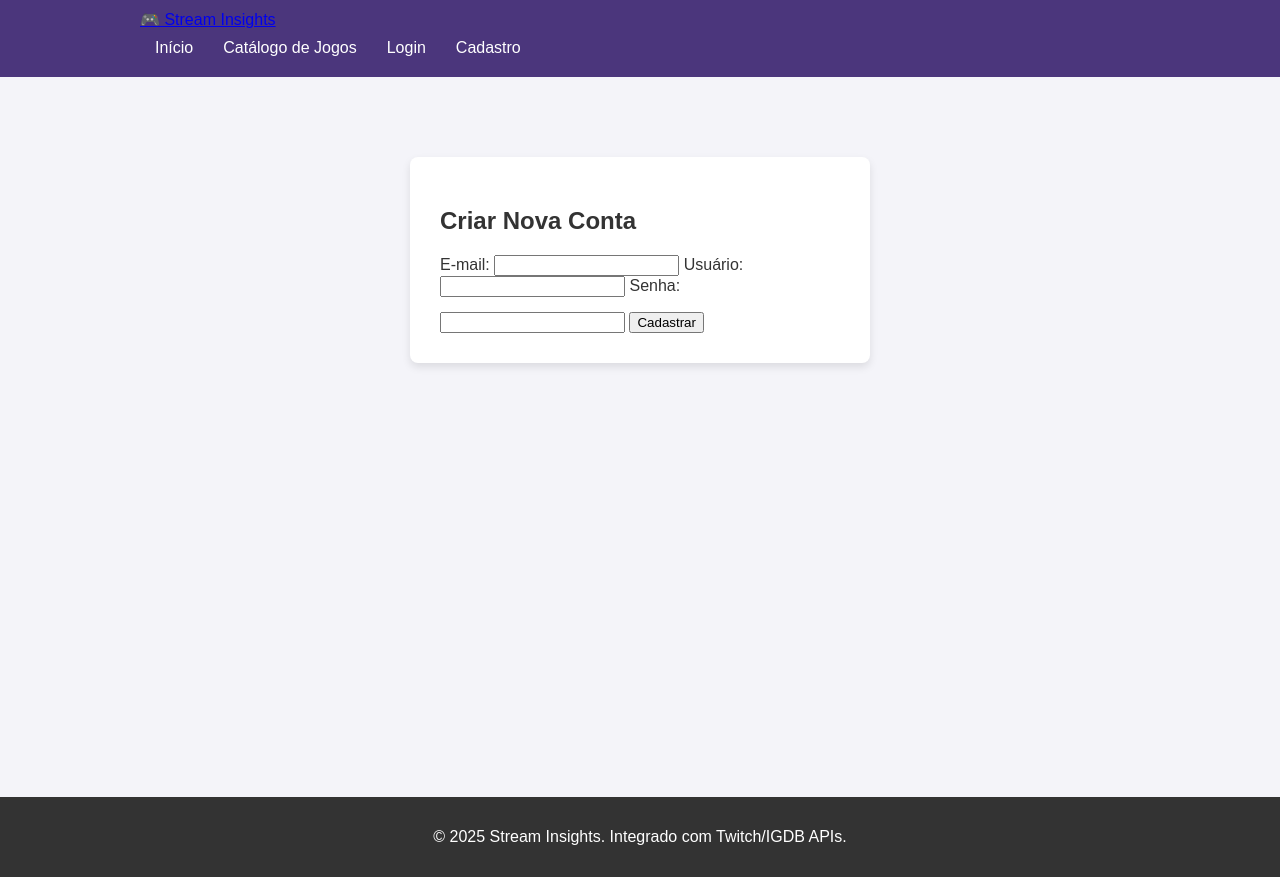
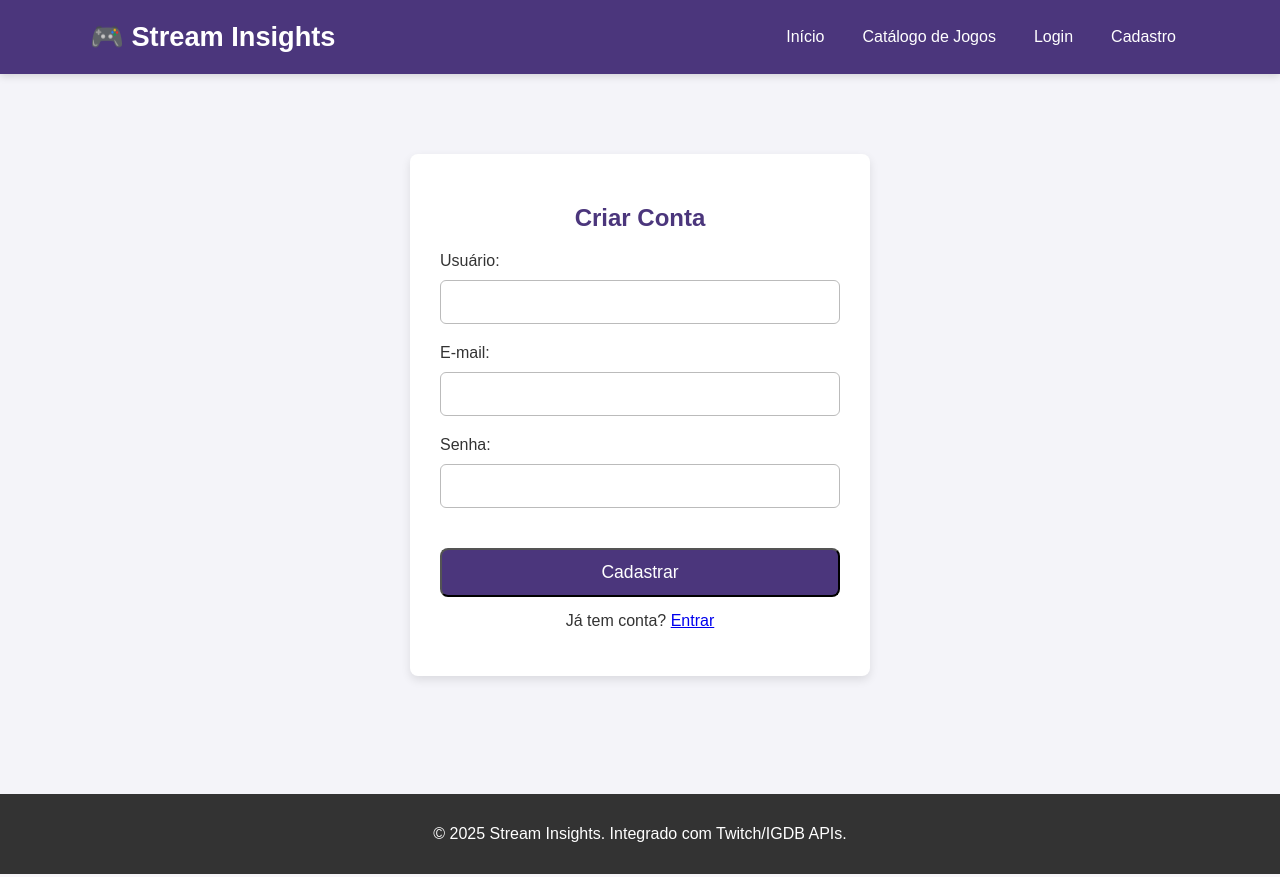
Before and after one commit to Mestrie/GameStats_FLASK, a Flask app: page /cadastro in a window 1280 px wide. Run offline with Flask 3, Linux system fonts and the light colour scheme.

Commit message:
deixando o cadastro e login funcional e fazendo algumas estilizações

```diff
--- a/app.py
+++ b/app.py
@@ -6,6 +6,7 @@ import os
 from dotenv import load_dotenv
 from itsdangerous import URLSafeTimedSerializer
 from flask import current_app
+from datetime import timedelta
 
 #Funções para geração e verificação de tokens de reset de senha
 def gerar_token_reset(user_id, expires_sec=3600):
@@ -50,6 +51,12 @@ app.config['SQLALCHEMY_TRACK_MODIFICATIONS'] = False
 db.init_app(app)
 bcrypt.init_app(app)
 login_manager.init_app(app)
+login_manager.login_view = 'login'
+login_manager.login_message_category = 'info'
+login_manager.session_protection = "strong"  # Melhorar proteção da sessão
+login_manager.remember_cookie_duration = timedelta(minutes=30)  # Expira a sessão depois de 30 minutos
+
+
 
 # ----------------------------------------------------
 # 2. IMPORTAÇÃO E ATRIBUIÇÃO CRUCIAL DO USER_LOADER
@@ -75,7 +82,7 @@ def login():
     # Se o usuário já estiver logado, redireciona
     if current_user.is_authenticated:
         flash('Você já está logado!', 'info')
-        return redirect(url_for('listagem'))
+        return redirect(url_for('listagem'))  # Redireciona para a listagem se já estiver logado
 
     if request.method == 'POST':
         email = request.form.get('email')
@@ -83,43 +90,34 @@ def login():
 
         user = User.query.filter_by(email=email).first()
 
-        # 1. Checa se o usuário existe E se o hash da senha confere
         if user and bcrypt.check_password_hash(user.password, password):
-            # 2. Login bem-sucedido
-            login_user(user, remember=True)
+            login_user(user)
             flash('Login bem-sucedido!', 'success')
+            next_page = request.args.get('next')  # Para redirecionar para a página que o usuário queria acessar
+            return redirect(next_page) if next_page else redirect(url_for('listagem'))  # Redireciona para a listagem
 
-            # Redireciona para a próxima página ou listagem
-            next_page = request.args.get('next')
-            return redirect(next_page) if next_page else redirect(url_for('listagem'))
-        else:
-            # 3. Falha no login
-            flash('Login falhou. Verifique e-mail e senha.', 'danger')
+        flash('Login falhou. Verifique e-mail e senha.', 'danger')
+    return render_template('login.html')
 
-    return render_template('login.html')
 
 @app.route('/cadastro', methods=['GET', 'POST'])
 def cadastro():
     """Página de Cadastro (Lógica REAL com DB)."""
-    # Se o usuário já estiver logado, redireciona
     if current_user.is_authenticated:
         flash('Você já está logado!', 'info')
-        return redirect(url_for('listagem'))
+        return redirect(url_for('listagem'))  # Se estiver logado, redireciona para a listagem.
 
     if request.method == 'POST':
         email = request.form.get('email')
         username = request.form.get('username')
         password = request.form.get('password')
 
-        # 1. Validação (Email já existe)
         if User.query.filter_by(email=email).first():
             flash('Este e-mail já está cadastrado. Tente fazer login.', 'danger')
             return render_template('cadastro.html')
 
-        # 2. Criação Segura do HASH
         hashed_password = bcrypt.generate_password_hash(password).decode('utf-8')
 
-        # 3. Criação do Usuário e Salva no Banco
         novo_usuario = User(email=email, username=username, password=hashed_password)
         db.session.add(novo_usuario)
         db.session.commit()
@@ -129,7 +127,9 @@ def cadastro():
 
     return render_template('cadastro.html')
 
+
 @app.route('/logout')
+@login_required
 def logout():
     logout_user()
     flash('Você foi desconectado.', 'info')
--- a/static/style.css
+++ b/static/style.css
@@ -1,3 +1,7 @@
+/* ------------------------------------------------------ */
+/*  ESTILOS GERAIS                                         */
+/* ------------------------------------------------------ */
+
 body {
     font-family: Arial, sans-serif;
     margin: 0;
@@ -7,62 +11,232 @@ body {
 }
 
 .container {
-    max-width: 1000px;
+    max-width: 1100px;
     margin: 0 auto;
     padding: 0 20px;
 }
 
-header {
-    background-color: #4b367c; /* Cor da Twitch */
-    color: white;
-    padding: 10px 0;
+main {
+    padding: 40px 0;
+    min-height: 80vh;
 }
 
-header nav {
-    display: flex;
-    justify-content: space-between;
-    align-items: center;
+/* ------------------------------------------------------ */
+/*  HEADER / NAVBAR                                        */
+/* ------------------------------------------------------ */
+
+header {
+    background-color: #4b367c; /* Roxo Twitch */
+    color: white;
+    padding: 12px 0;
+    box-shadow: 0 2px 8px rgba(0,0,0,0.15);
 }
 
-header nav .logo {
-    font-size: 1.5em;
+header .container {
+    display: flex;
+    align-items: center;
+    justify-content: space-between;
+}
+
+header .logo {
+    font-size: 1.7em;
     font-weight: bold;
     text-decoration: none;
     color: white;
 }
 
 header nav ul {
+    display: flex;
     list-style: none;
-    padding: 0;
-    margin: 0;
-    display: flex;
+    gap: 10px;
 }
 
 header nav ul li a {
     color: white;
     text-decoration: none;
-    padding: 10px 15px;
-    display: block;
-    border-radius: 5px;
-    transition: background-color 0.3s;
+    padding: 10px 14px;
+    border-radius: 6px;
+    transition: 0.25s;
 }
 
 header nav ul li a:hover {
+    background-color: #6b4faf;
+}
+
+/* Menus quando logado */
+header nav ul li span {
+    color: #e6e6e6;
+    font-weight: bold;
+    padding: 10px 14px;
+}
+
+/* ------------------------------------------------------ */
+/*  BOTÕES                                                 */
+/* ------------------------------------------------------ */
+
+.btn-primary {
+    background-color: #4b367c;
+    color: white;
+    padding: 12px 25px;
+    text-decoration: none;
+    display: inline-block;
+    font-size: 1.1em;
+    border-radius: 8px;
+    margin-top: 20px;
+    transition: 0.25s;
+}
+
+.btn-primary:hover {
     background-color: #6a4fa4;
 }
 
-.btn-login {
-    background-color: #ff9900;
-    font-weight: bold;
-}
-.btn-login:hover {
-    background-color: #e68a00 !important;
+/* ------------------------------------------------------ */
+/*  HOME PAGE (index.html)                                 */
+/* ------------------------------------------------------ */
+
+.hero {
+    text-align: center;
+    background: white;
+    padding: 50px 30px;
+    border-radius: 12px;
+    box-shadow: 0 4px 15px rgba(0,0,0,0.08);
 }
 
-main {
-    padding: 40px 0;
-    min-height: 80vh; /* Garante que o footer fique embaixo */
+.hero h1 {
+    font-size: 2.5em;
+    color: #4b367c;
 }
+
+.hero p {
+    font-size: 1.2em;
+    margin-top: 10px;
+    color: #555;
+}
+
+.features {
+    margin-top: 50px;
+    display: grid;
+    gap: 25px;
+}
+
+.feature-item {
+    background: white;
+    padding: 25px;
+    border-radius: 10px;
+    box-shadow: 0 3px 8px rgba(0,0,0,0.07);
+}
+
+.feature-item h3 {
+    margin-top: 0;
+    color: #4b367c;
+}
+
+/* ------------------------------------------------------ */
+/* FORMULARIOS                                             */
+/* ------------------------------------------------------ */
+
+.form-box {
+    background: white;
+    padding: 30px;
+    border-radius: 8px;
+    max-width: 400px;
+    margin: 40px auto;
+    box-shadow: 0 4px 10px rgba(0,0,0,0.1);
+}
+
+/* Campos de formulário padrão */
+.input-field {
+    width: 100%;
+    padding: 12px;
+    margin: 10px 0 20px 0;
+    border: 1px solid #bbb;
+    border-radius: 6px;
+    font-size: 1em;
+    box-sizing: border-box;
+    transition: 0.2s;
+}
+
+.input-field:focus {
+    border-color: #4b367c;
+    outline: none;
+    box-shadow: 0 0 4px rgba(75, 54, 124, 0.3);
+}
+
+
+/* ------------------------------------------------------ */
+/* CARDS DOS JOGOS                                         */
+/* ------------------------------------------------------ */
+
+.lista-jogos-grid {
+    display: grid;
+    grid-template-columns: repeat(auto-fit, minmax(280px, 1fr));
+    gap: 30px;
+    margin-top: 30px;
+}
+
+.card-jogo {
+    background: white;
+    border-radius: 10px;
+    box-shadow: 0 4px 8px rgba(0,0,0,0.1);
+    overflow: hidden;
+    transition: 0.25s;
+}
+
+.card-jogo:hover {
+    transform: translateY(-5px);
+    box-shadow: 0 10px 20px rgba(0,0,0,0.2);
+}
+
+.card-jogo img {
+    width: 100%;
+    height: 350px;
+    object-fit: cover;
+}
+
+.info-jogo {
+    padding: 15px;
+    text-align: center;
+}
+
+.info-jogo h3 {
+    margin: 0;
+    color: #4b367c;
+}
+
+/* ------------------------------------------------------ */
+/* PAGINAÇÃO                                               */
+/* ------------------------------------------------------ */
+
+.paginacao {
+    margin-top: 40px;
+    display: flex;
+    justify-content: space-between;
+    align-items: center;
+    padding-top: 25px;
+    border-top: 1px solid #ccc;
+}
+
+.btn-pagina {
+    background-color: #4b367c;
+    color: white !important;
+    padding: 10px 20px;
+    border-radius: 6px;
+    font-weight: bold;
+    text-decoration: none;
+    transition: 0.25s;
+}
+
+.btn-pagina:hover {
+    background-color: #6a4fa4;
+}
+
+.paginacao span {
+    width: 200px;
+}
+
+/* ------------------------------------------------------ */
+/* FOOTER                                                  */
+/* ------------------------------------------------------ */
 
 footer {
     background-color: #333;
@@ -71,100 +245,18 @@ footer {
     padding: 15px 0;
 }
 
-/* Estilos de Formulário */
-.form-box {
-    background: white;
-    padding: 30px;
-    border-radius: 8px;
-    box-shadow: 0 4px 8px rgba(0, 0, 0, 0.1);
-    max-width: 400px;
-    margin: 40px auto;
+/* ------------------------------------------------------ */
+/* FLASH MESSAGES                                          */
+/* ------------------------------------------------------ */
+
+.flash {
+    padding: 12px;
+    border-radius: 6px;
+    margin-bottom: 20px;
+    font-weight: bold;
 }
 
-/* Estilos para o Dashboard */
-.dashboard-grid {
-    display: grid;
-    grid-template-columns: 1fr 1fr;
-    gap: 30px;
-}
-.chart-card {
-    background: white;
-    padding: 20px;
-    border-radius: 8px;
-    box-shadow: 0 2px 4px rgba(0, 0, 0, 0.05);
-}
-/* --- Estilos para a Listagem de Jogos (Cards) --- */
-
-.lista-jogos-grid {
-    /* Define o layout como Grade (Grid) */
-    display: grid;
-    /* 3 colunas, ajustando o tamanho automaticamente */
-    grid-template-columns: repeat(auto-fit, minmax(280px, 1fr));
-    gap: 30px;
-    margin-top: 30px;
-}
-
-.card-jogo {
-    background-color: white;
-    border-radius: 10px;
-    box-shadow: 0 4px 8px rgba(0, 0, 0, 0.1);
-    overflow: hidden; /* Garante que a imagem se ajuste ao raio da borda */
-    transition: transform 0.2s, box-shadow 0.2s;
-}
-
-.card-jogo:hover {
-    transform: translateY(-5px); /* Efeito de elevação ao passar o mouse */
-    box-shadow: 0 8px 16px rgba(0, 0, 0, 0.2);
-}
-
-.card-jogo a {
-    text-decoration: none;
-    color: inherit;
-    display: block;
-}
-
-.card-jogo img {
-    width: 100%;
-    /* Define uma altura fixa para que todos os cards fiquem uniformes */
-    height: 350px;
-    object-fit: cover; /* Garante que a imagem preencha a área sem distorcer */
-}
-
-.info-jogo {
-    padding: 15px;
-    text-align: center;
-}
-
-.info-jogo h3 {
-    margin-top: 0;
-    font-size: 1.2em;
-    color: #4b367c;
-}
-/* --- Estilos para a Paginação --- */
-.paginacao {
-    display: flex;
-    justify-content: space-between;
-    align-items: center;
-    margin: 40px 0;
-    padding: 20px 0;
-    border-top: 1px solid #ddd;
-}
-
-.btn-pagina {
-    background-color: #4b367c;
-    color: white !important; /* Cor branca para o texto do botão */
-    text-decoration: none;
-    padding: 10px 20px;
-    border-radius: 5px;
-    font-weight: bold;
-    transition: background-color 0.3s;
-}
-
-.btn-pagina:hover {
-    background-color: #6a4fa4;
-}
-
-/* Garante que o span vazio no lugar do botão "Anterior" mantenha o layout */
-.paginacao span {
-    width: 200px; /* Ajuste o tamanho conforme o botão */
-}
+.flash.success { background: #d4f8d4; color: #256b25; }
+.flash.info    { background: #e6f0ff; color: #285fa0; }
+.flash.warning { background: #fff5d1; color: #8b6d00; }
+.flash.danger  { background: #ffe0e0; color: #9c1c1c; }
--- a/templates/base.html
+++ b/templates/base.html
@@ -15,11 +15,15 @@
             <nav>
                 <ul>
                     <li><a href="{{ url_for('index') }}">Início</a></li>
-
                     <li><a href="{{ url_for('listagem') }}">Catálogo de Jogos</a></li>
 
-                    <li><a href="{{ url_for('login') }}">Login</a></li>
-                    <li><a href="{{ url_for('cadastro') }}">Cadastro</a></li>
+                    {% if current_user.is_authenticated %}
+                        <li><a href="{{ url_for('logout') }}">Sair</a></li>
+                        <li><span>Olá, {{ current_user.username }}</span></li>
+                    {% else %}
+                        <li><a href="{{ url_for('login') }}">Login</a></li>
+                        <li><a href="{{ url_for('cadastro') }}">Cadastro</a></li>
+                    {% endif %}
                 </ul>
             </nav>
         </div>
@@ -27,6 +31,14 @@
 
     <main>
         <div class="container">
+            {% with messages = get_flashed_messages(with_categories=true) %}
+                {% if messages %}
+                    {% for category, message in messages %}
+                        <div class="flash {{ category }}">{{ message }}</div>
+                    {% endfor %}
+                {% endif %}
+            {% endwith %}
+
             {% block content %}{% endblock %}
         </div>
     </main>
--- a/templates/cadastro.html
+++ b/templates/cadastro.html
@@ -1,21 +1,36 @@
 {% extends "base.html" %}
 
-{% block title %}Cadastro{% endblock %}
+{% block title %}Cadastro - Stream Insights{% endblock %}
 
 {% block content %}
-    <div class="form-box">
-        <h2>Criar Nova Conta</h2>
-        <form method="POST" action="{{ url_for('cadastro') }}">
-            <label for="email">E-mail:</label>
-            <input type="email" id="email" name="email" required>
 
-            <label for="username">Usuário:</label>
-            <input type="text" id="username" name="username" required>
+<div class="form-box">
 
-            <label for="password">Senha:</label>
-            <input type="password" id="password" name="password" required>
+    <h2 style="text-align:center; color:#4b367c;">Criar Conta</h2>
 
-            <button type="submit" style="margin-top: 15px;">Cadastrar</button>
-        </form>
-    </div>
+    <!-- Renderiza mensagens flash -->
+    {% for msg in get_flashed_messages(with_categories=true) %}
+        <div class="flash {{ msg[0] }}">{{ msg[1] }}</div>
+    {% endfor %}
+
+    <form method="POST">
+
+        <label for="username">Usuário:</label>
+        <input type="text" name="username" required class="input-field">
+
+        <label for="email">E-mail:</label>
+        <input type="email" name="email" required class="input-field">
+
+        <label for="password">Senha:</label>
+        <input type="password" name="password" required class="input-field">
+
+        <button type="submit" class="btn-primary" style="width:100%;">Cadastrar</button>
+    </form>
+
+    <p style="text-align:center; margin-top:15px;">
+        Já tem conta? <a href="{{ url_for('login') }}">Entrar</a>
+    </p>
+
+</div>
+
 {% endblock %}
```
Also changed, not shown: templates/login.html (+23 -12 lines).
